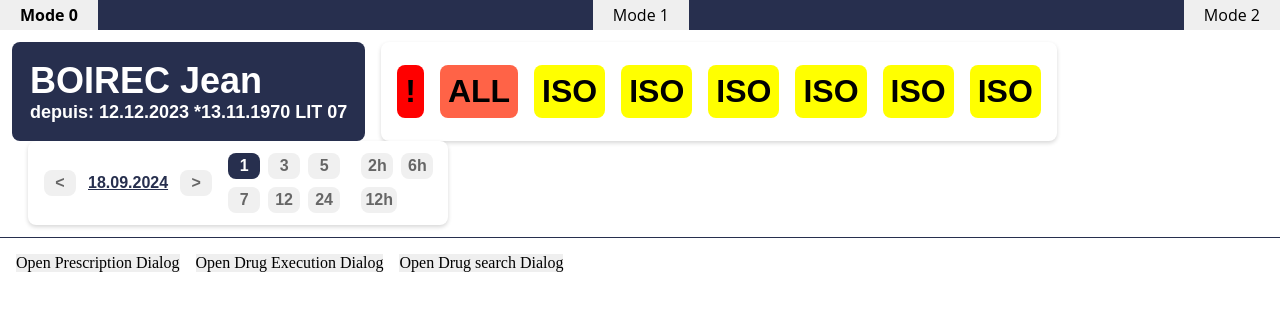
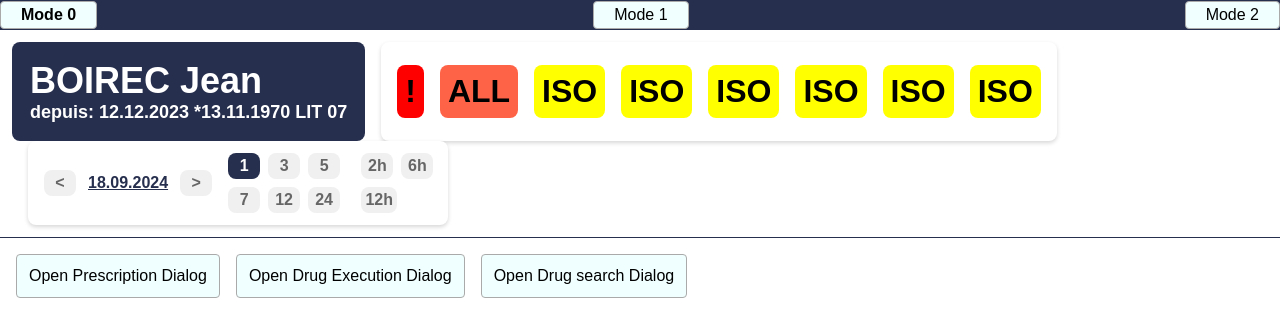
Before and after one commit to galinka5/Angular14App, an Angular app: page / in a window 1280 px wide. Shown: the top 336 px of the page. Built offline with nearby package versions, Linux system fonts and the light colour scheme.

Commit message:
execution dialog

```diff
--- a/src/app/app.component.css
+++ b/src/app/app.component.css
@@ -32,3 +32,12 @@
     left: 0;
     z-index: 1000;
 }
+
+:host button{
+  background: azure;
+  padding: 12px;
+  font-size: 16px;
+  border: 1px solid #aaa;
+  border-radius: 4px;
+  font-family: sans-serif;
+}
--- a/src/app/app.component.ts
+++ b/src/app/app.component.ts
@@ -3,7 +3,7 @@ import { ModuleNavigationComponent } from './module-navigation/module-navigation
 import { MatDialog } from '@angular/material/dialog';
 import { PrescriptionDialog } from './dialogs/prescription-dialog/prescription-dialog.component';
 import { DrugExecutionDialog } from './dialogs/drugExecution-dialog/drugExecution-dialog.component';
-import { DrugSearchDialog } from './drugSearch-dialog/drugSearch-dialog.component';
+import { DrugSearchDialog } from './dialogs/drugSearch-dialog/drugSearch-dialog.component';
 
 @Component({
   selector: 'app-root',
--- a/src/app/app.module.ts
+++ b/src/app/app.module.ts
@@ -13,7 +13,7 @@ import { InteractionCheckComponent } from './dialogs/interaction-check/interacti
 import { TimeSelectionDialog } from './dialogs/timeSelection-dialog/timeSelection-dialog.component';
 import { DistributionChangeDialog } from './dialogs/distributionChange-dialog/distributionChange-dialog.component';
 import { ValidationDoctorDialog } from './dialogs/validationDoctor-dialog/validationDoctor-dialog.component';
-import { DrugSearchDialog } from './drugSearch-dialog/drugSearch-dialog.component';
+import { DrugSearchDialog } from './dialogs/drugSearch-dialog/drugSearch-dialog.component';
 
 
 @NgModule({
--- a/src/app/dialogs/drugExecution-dialog/drugExecution-dialog.component.css
+++ b/src/app/dialogs/drugExecution-dialog/drugExecution-dialog.component.css
@@ -0,0 +1,7 @@
+.img-button{
+  margin-left: 16px;
+}
+
+.dialog-line > *{
+  margin: 0.25rem 0.25rem;
+}
--- a/src/app/dialogs/drugExecution-dialog/drugExecution-dialog.component.html
+++ b/src/app/dialogs/drugExecution-dialog/drugExecution-dialog.component.html
@@ -9,7 +9,7 @@
       <div class="dialog-line">
         <span class="dialog-row-label">{{textExecDate}}</span>
         <input [class.dialog-empty-mandatory]="!execDateAsLocalTime" max="2999-12-31T23:59" class="dialog-datetime-input" type="datetime-local" [value]="execDateAsLocalTime" (change)="setStartDate($event.target.value)" />
-        <img [title]="textSetToLastEndDate" class="clickable" *ngIf="lastEndDateAsLocalTime != null" src="../../../assets/Images/filling-arrow.svg" (click)="setStartDate(lastEndDateAsLocalTime)" />
+        <img [title]="textSetToLastEndDate" class="clickable img-button" *ngIf="lastEndDateAsLocalTime != null" src="../../../assets/Images/filling-arrow.svg" (click)="setStartDate(lastEndDateAsLocalTime)" />
         <div *ngIf="plannedDateAsLocalTime != null && plannedDateAsLocalTime != execDateAsLocalTime">
           <span class="dialog-row-label dialog-margin-left">{{textPlannedDate}} : {{readablePlannedDate()}}</span>
         </div>
@@ -49,8 +49,8 @@
       <div class="dialog-line">
       <span class="dialog-row-label">{{textComponents}}</span>
       <div class="clickable" *ngIf="components.length > 1">
-        <img width="32" height="32" *ngIf="componentsLinked" (click)="changeComponentLinked()" src="../../../assets/Images/lock_closed.png" [title]="textUnLinkComponents" />
-        <img width="32" height="32" *ngIf="!componentsLinked" (click)="changeComponentLinked()" src="../../../assets/Images/lock_open.png" [title]="textLinkComponents" />
+        <img width="20" height="20" *ngIf="componentsLinked" (click)="changeComponentLinked()" src="../../../assets/Images/lock_closed.svg" [title]="textUnLinkComponents" />
+        <img width="20" height="20" *ngIf="!componentsLinked" (click)="changeComponentLinked()" src="../../../assets/Images/lock_open.svg" [title]="textLinkComponents" />
       </div>
            </div>
       <div class="dialog-line" *ngFor="let component of components">
--- a/src/app/dialogs/drugExecution-dialog/drugExecution-dialog.component.ts
+++ b/src/app/dialogs/drugExecution-dialog/drugExecution-dialog.component.ts
@@ -64,7 +64,14 @@ export class DrugExecutionDialog implements OnInit {
   noWeight = false;
 
   textComponents = 'textComponents';
-  components: DComponent[] = [];
+  components: DComponent[] = [{  NeedLOT:1,
+    DosageRelativity:2,
+    DosageQS: "sdf",
+    Label: "label",
+    Dosage: "dosage",
+    DosageUnit: "DosageUnit",
+    UnitList: [{ Key: 1, Label: "string" }],
+    LotNumbers:["lnumber"]}];
 
   componentsLinked = true;
   textUnLinkComponents = 'textUnLinkComponents';
--- a/src/app/drugSearch-dialog/drugSearch-dialog.component.ts
+++ b/src/app/dialogs/drugSearch-dialog/drugSearch-dialog.component.ts
@@ -1,9 +1,9 @@
 import { ElementRef, ViewChild } from '@angular/core';
 import { Component, Inject, OnInit,} from '@angular/core';
 import { MAT_DIALOG_DATA, MatDialogRef, MatDialog } from '@angular/material/dialog';
-import { GetParameter,  TranslateText } from '../QCare/Helper';
-import { DrugService } from '../services/drug.service';
-import { PrescriptionDialog, prescMode } from '../dialogs/prescription-dialog/prescription-dialog.component';
+import { GetParameter,  TranslateText } from '../../QCare/Helper';
+import { DrugService } from '../../services/drug.service';
+import { PrescriptionDialog, prescMode } from '../prescription-dialog/prescription-dialog.component';
 
 
 @Component({
```
Also changed, not shown: src/app/dialogs/drugSearch-dialog/drugSearch-dialog.component.css (renamed from src/app/drugSearch-dialog/drugSearch-dialog.component.css), src/app/dialogs/drugSearch-dialog/drugSearch-dialog.component.html (renamed from src/app/drugSearch-dialog/drugSearch-dialog.component.html), src/assets/Images/lock_open.svg (renamed from src/assets/Images/lock_opened.svg).
